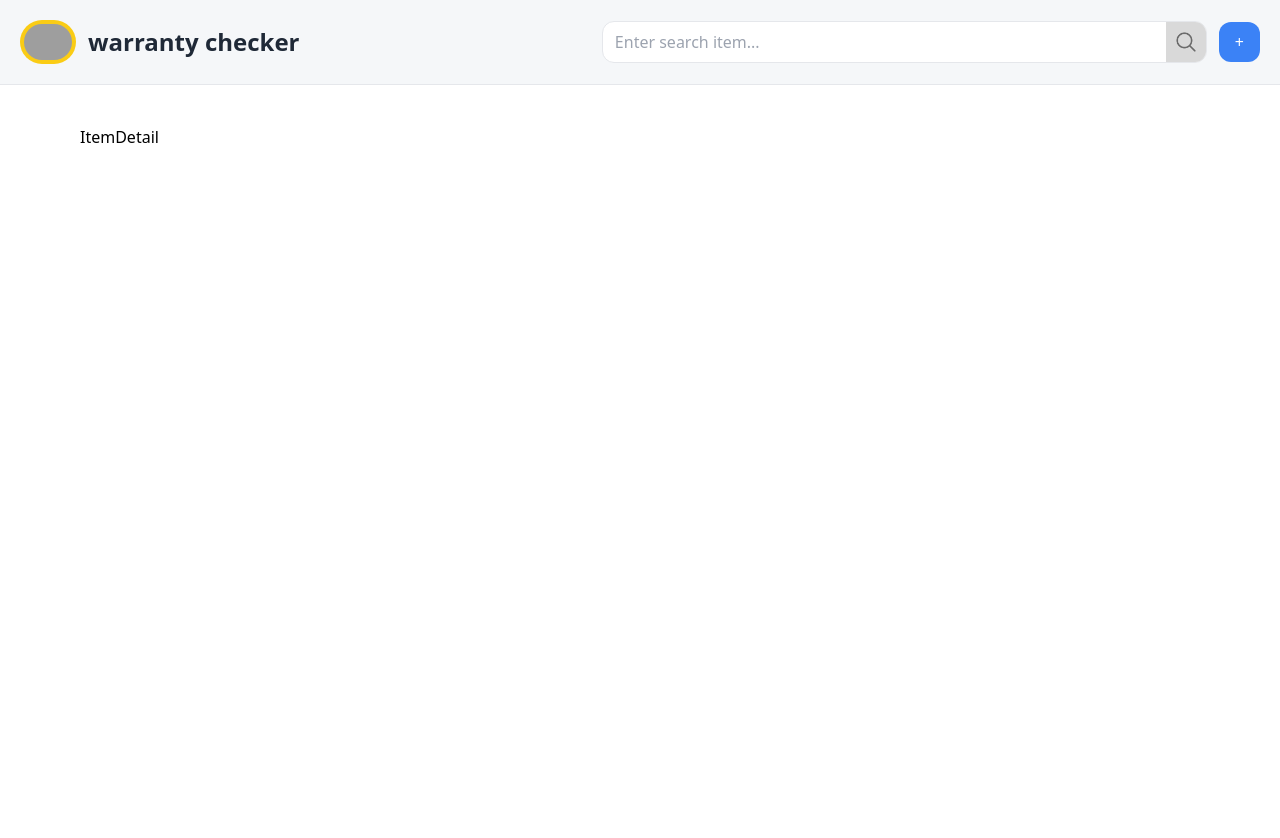
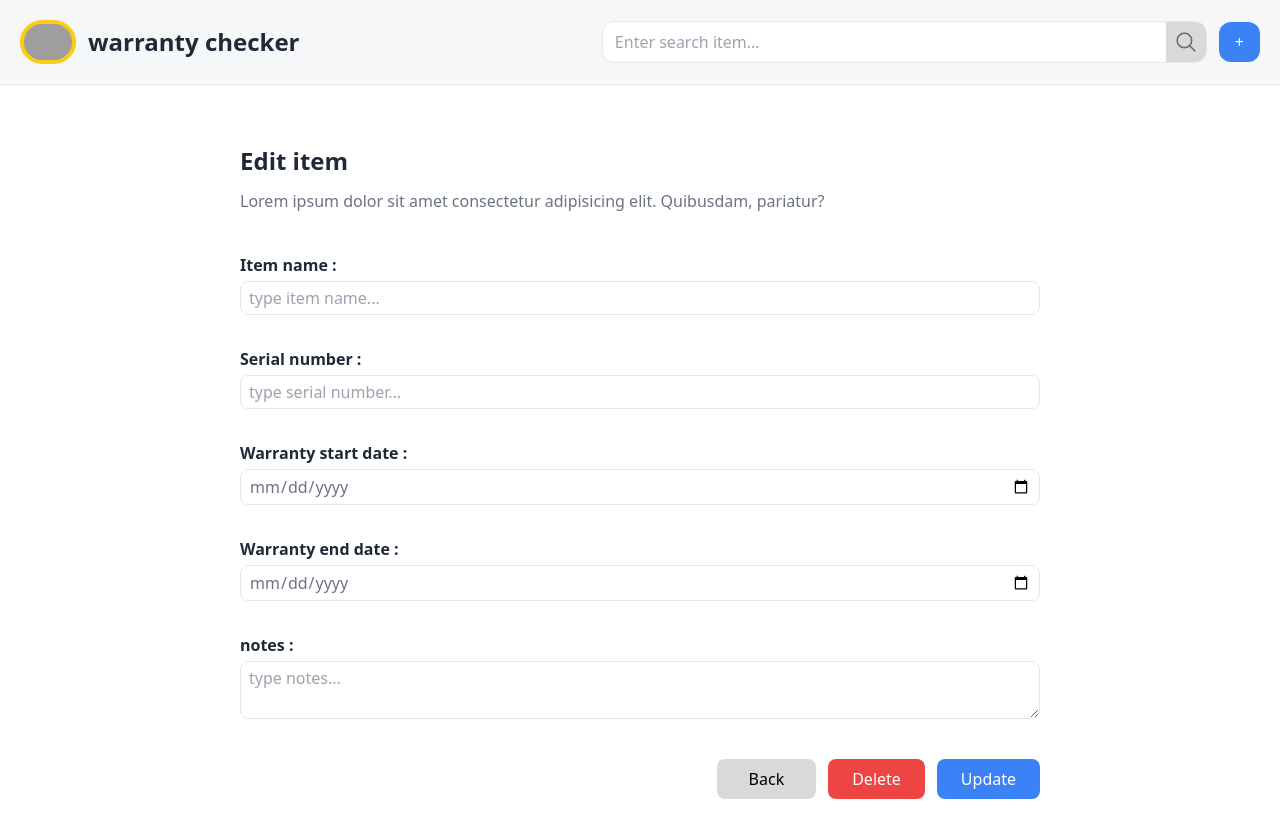
Before and after one commit to Zlatonn/warranty-checker, a React (Vite) app: page /detail in a window 1280 px wide. Shown: the top 838 px of the page. Before the commit the page ends 800 px from the top, so only its background shows below. Built offline with nearby package versions, Linux system fonts and the light colour scheme; grey boxes are pictures that could not be loaded.

Commit message:
feat : create ItemDetail page
- create UI for ItemDetail page
- edit ItemCreate style

```diff
--- a/src/components/item/Item.tsx
+++ b/src/components/item/Item.tsx
@@ -1,5 +1,8 @@
+import { Link } from "react-router-dom";
+
 const Item = () => {
   return (
+    <Link to="/detail">
       <div className="flex justify-between p-3 border-[1px] bg-[#f5f7f9] rounded-xl cursor-pointer hover:shadow-lg duration-300">
         {/* Left content */}
         <div className="flex flex-col justify-between gap-2 sm:gap-3">
@@ -17,6 +20,7 @@ const Item = () => {
           </p>
         </div>
       </div>
+    </Link>
   );
 };
 export default Item;
--- a/src/pages/ItemCreate.tsx
+++ b/src/pages/ItemCreate.tsx
@@ -31,7 +31,7 @@ const ItemCreate = () => {
       </div>
       <div className="flex justify-end gap-3">
         <Link to="/">
-          <button className="px-6 py-2 bg-[#d9d9d9] rounded-lg">Back</button>
+          <button className="px-8 py-2 bg-[#d9d9d9] rounded-lg">Back</button>
         </Link>
         <button className="px-6 py-2 bg-green-500 rounded-lg text-white">Create</button>
       </div>
--- a/src/pages/ItemDetail.tsx
+++ b/src/pages/ItemDetail.tsx
@@ -1,4 +1,42 @@
+import { Link } from "react-router-dom";
+
 const ItemDetail = () => {
-  return <div>ItemDetail</div>;
+  return (
+    <div className="py-5 flex flex-col gap-10 lg:px-40">
+      <div className="flex flex-col gap-3">
+        <h1 className="text-2xl font-bold text-gray-800">Edit item</h1>
+        <p className="text-gray-500">Lorem ipsum dolor sit amet consectetur adipisicing elit. Quibusdam, pariatur?</p>
+      </div>
+      <div className="flex flex-col gap-8 text-gray-500">
+        <div className="flex flex-col gap-1">
+          <p className="font-semibold text-gray-800">Item name : </p>
+          <input type="text" placeholder="type item name..." className="border-[1px] outline-none rounded-lg px-2 py-1" />
+        </div>
+        <div className="flex flex-col gap-1">
+          <p className="font-semibold text-gray-800">Serial number : </p>
+          <input type="text" placeholder="type serial number..." className="border-[1px] outline-none rounded-lg px-2 py-1" />
+        </div>
+        <div className="flex flex-col gap-1">
+          <p className="font-semibold text-gray-800">Warranty start date : </p>
+          <input type="date" className="border-[1px] outline-none rounded-lg px-2 py-1" />
+        </div>
+        <div className="flex flex-col gap-1">
+          <p className="font-semibold text-gray-800">Warranty end date : </p>
+          <input type="date" className="border-[1px] outline-none rounded-lg px-2 py-1" />
+        </div>
+        <div className="flex flex-col gap-1">
+          <p className="font-semibold text-gray-800">notes : </p>
+          <textarea placeholder="type notes..." className="border-[1px] outline-none rounded-lg px-2 py-1" />
+        </div>
+      </div>
+      <div className="flex justify-end gap-3">
+        <Link to="/">
+          <button className="px-8 py-2 bg-[#d9d9d9] rounded-lg">Back</button>
+        </Link>
+        <button className="px-6 py-2 bg-red-500 rounded-lg  text-white">Delete</button>
+        <button className="px-6 py-2 bg-blue-500 rounded-lg text-white">Update</button>
+      </div>
+    </div>
+  );
 };
 export default ItemDetail;
```
Lines whose indentation alone changed are shown as unchanged.
